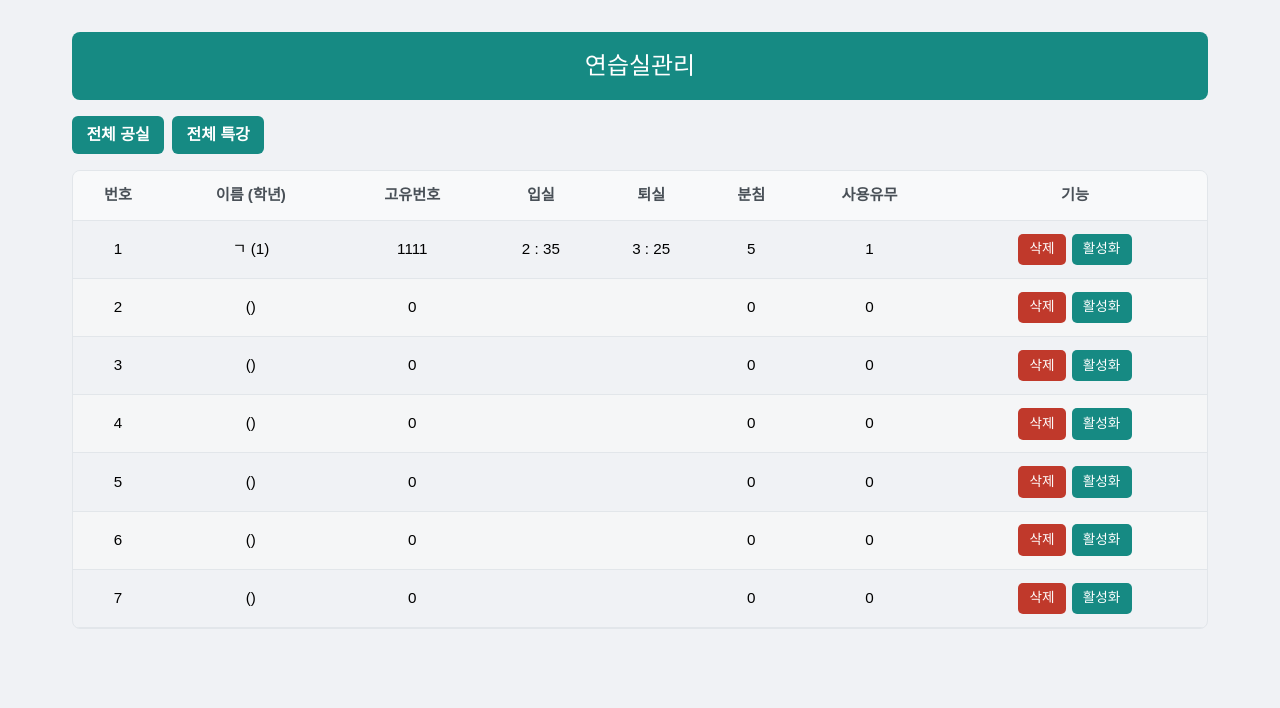
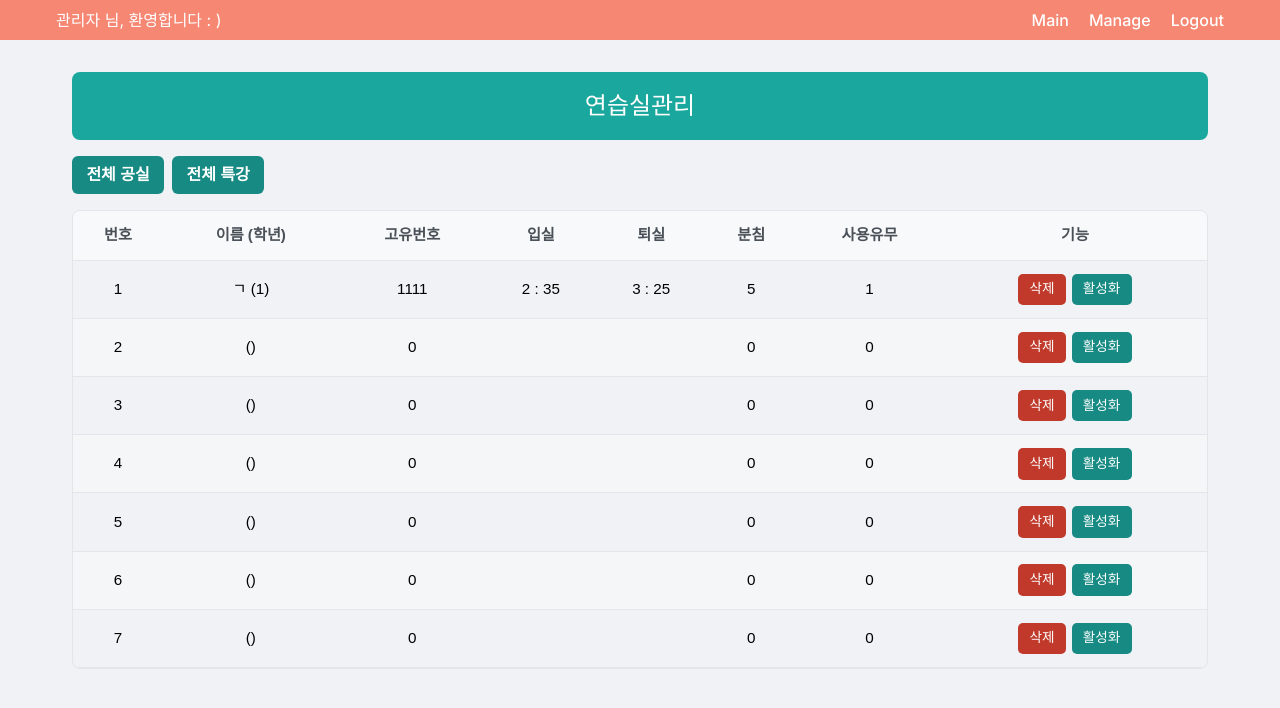
Before and after one commit to lattesmoody/shhoban_piano, a Next.js app: page /practice_room_manage in a window 1280 px wide. Shown: the top 708 px of the page. Built offline with nearby package versions, Linux system fonts and the light colour scheme.

Commit message:
[ADD] 상단바 추가

```diff
--- a/app/member_manage/page.module.css
+++ b/app/member_manage/page.module.css
@@ -4,6 +4,13 @@
   margin: 0 auto;
   font-family: 'Pretendard', sans-serif;
 }
+
+/* 상단 글로벌 바 */
+.topBar { background-color: #F58773; color: #fff; }
+.topBarInner { max-width: 1200px; margin: 0 auto; padding: 0.5rem 1rem; display: flex; justify-content: space-between; align-items: center; }
+.welcome { font-weight: 500; }
+.topNav a { margin-left: 1.25rem; color: #fff; text-decoration: none; font-weight: 500; }
+.topNav a:hover { opacity: 0.85; }
 
 .header {
   background-color: #168a83; /* 청록색 헤더 */
--- a/app/practice_room_manage/page.module.css
+++ b/app/practice_room_manage/page.module.css
@@ -1,5 +1,9 @@
 .container { padding: 2rem; max-width: 1200px; margin: 0 auto; font-family: 'Pretendard', sans-serif; }
-.header { background: #168a83; padding: 1rem 1.5rem; border-radius: 8px; margin-bottom: 1rem; }
+.topBar { background: #F58773; color: #fff; }
+.topBarInner { max-width: 1200px; margin: 0 auto; padding: 0.5rem 1rem; display:flex; justify-content: space-between; align-items:center; }
+.topNav a { color:#fff; margin-left:1.25rem; text-decoration:none; font-weight:500; }
+.topNav a:hover { opacity:.85; }
+.header { background: #1aa79e; padding: 1rem 1.5rem; border-radius: 8px; margin-bottom: 1rem; }
 .title { color: #fff; text-align: center; font-size: 1.5rem; margin: 0; }
 .actionBar { margin: 1rem 0; display: flex; gap: 8px; }
 .chip { background: #168a83; color: #fff; border: none; padding: 0.45rem 0.9rem; border-radius: 6px; font-weight: 700; cursor: pointer; }
--- a/app/practice_room_manage/page.tsx
+++ b/app/practice_room_manage/page.tsx
@@ -28,7 +28,18 @@ export default function PracticeRoomManagePage() {
   const handleActivate = (no: number) => alert(`활성화 클릭: ${no}`);
 
   return (
-    <div className={styles.container}>
+    <>
+      <div className={styles.topBar}>
+        <div className={styles.topBarInner}>
+          <div>관리자 님, 환영합니다 : )</div>
+          <nav className={styles.topNav}>
+            <a href="#">Main</a>
+            <a href="#">Manage</a>
+            <a href="#">Logout</a>
+          </nav>
+        </div>
+      </div>
+      <div className={styles.container}>
       <header className={styles.header}><h1 className={styles.title}>연습실관리</h1></header>
       <div className={styles.actionBar}>
         <button className={styles.chip}>전체 공실</button>
@@ -69,6 +80,7 @@ export default function PracticeRoomManagePage() {
           </tbody>
         </table>
       </div>
-    </div>
+      </div>
+    </>
   );
 }
--- a/app/student_manage/page.module.css
+++ b/app/student_manage/page.module.css
@@ -5,6 +5,11 @@
   margin: 0 auto;
   font-family: 'Pretendard', sans-serif;
 }
+
+.topBar { background: #F58773; color: #fff; }
+.topBarInner { max-width: 1200px; margin: 0 auto; padding: 0.5rem 1rem; display:flex; justify-content: space-between; align-items:center; }
+.topNav a { color:#fff; margin-left:1.25rem; text-decoration:none; font-weight:600; }
+.topNav a:hover { opacity:.85; }
 
 /* 헤더 스타일 */
 .header {
```
Also changed, not shown: app/member_manage/page.tsx (+14 -2 lines), app/student_manage/page.tsx (+13 -1 lines).
